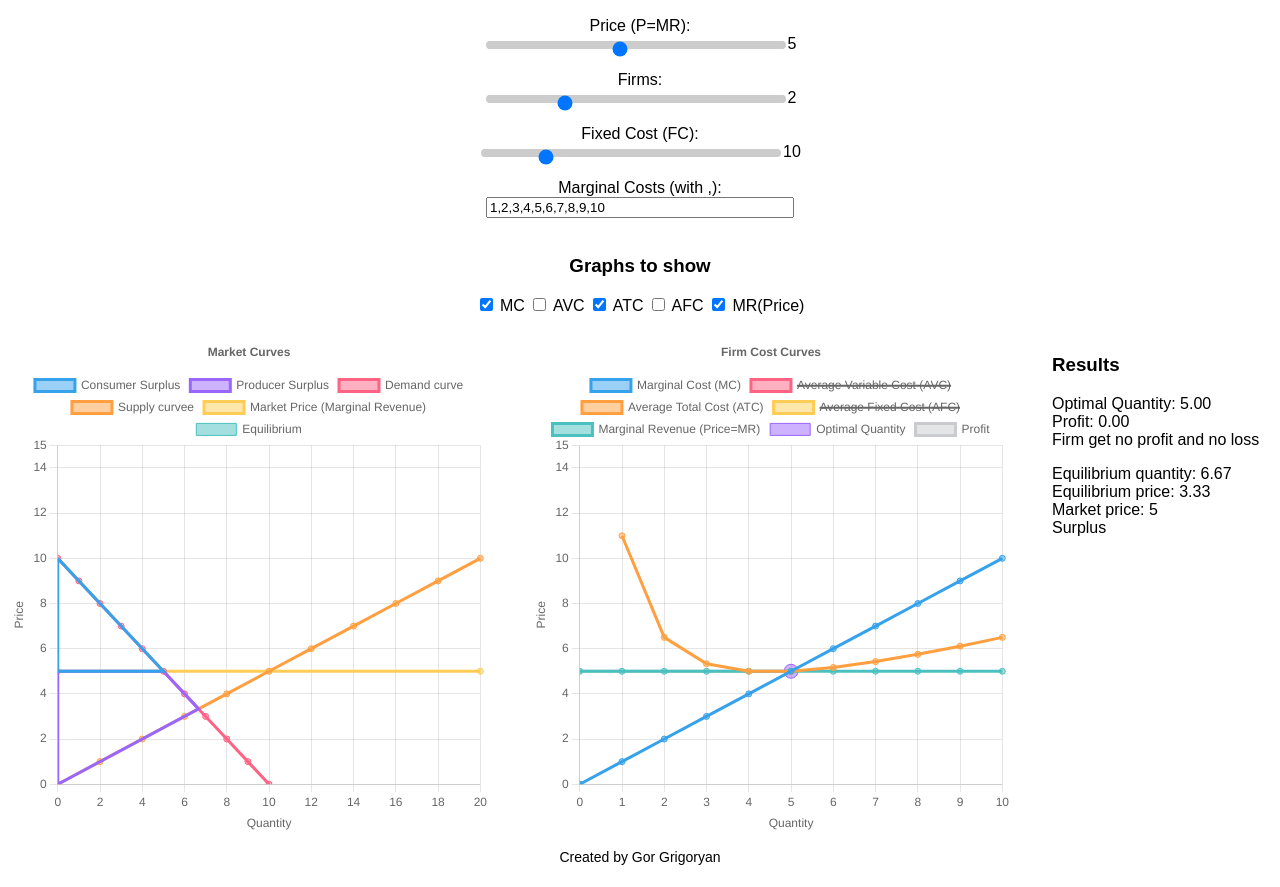
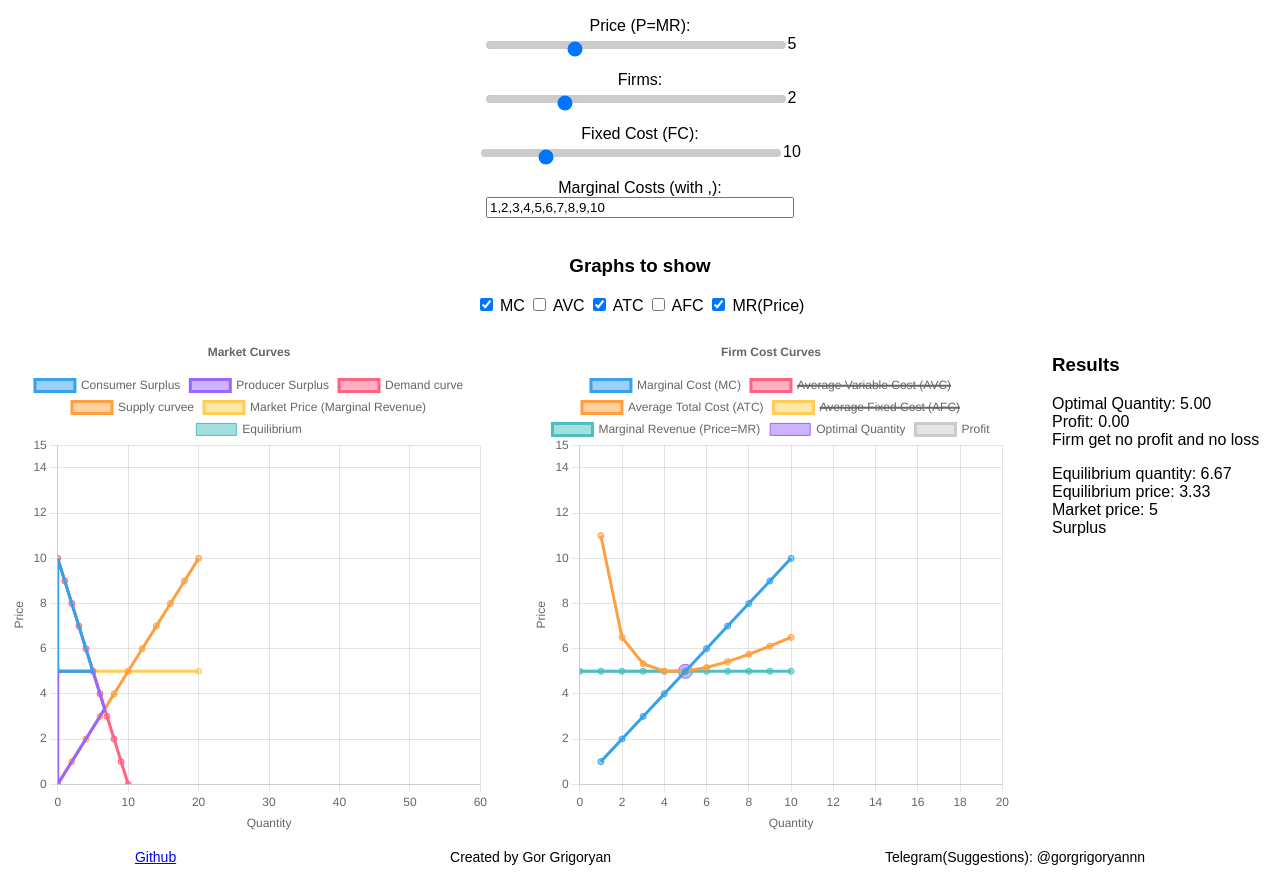
Before and after one commit to x1y2z/perfect-competition-simulator, a plain HTML site: page index.html in a window 1280 px wide. Shown: the part 51-938 px from the top of the page. Drawn offline with nearby package versions, Linux system fonts and the light colour scheme.

Commit message:
update 0.1..4
- Little improvements
- Fixed errors

```diff
--- a/charts.js
+++ b/charts.js
@@ -45,7 +45,7 @@ function createChartDemandSupply()
                 }
             },
             scales:{
-                x:{title:{display:true,text:"Quantity"},min:0},
+                x:{title:{display:true,text:"Quantity"},min:0, max:60}, // because people think that demand shift, not supply
                 y:{title:{display:true,text:"Price"},min:0,max:15} // i set max 15 because my supply and demand curves are based on price and it will look awkward
             }
 
@@ -83,7 +83,7 @@ function createChartFirm(){
                 }
             },
             scales:{
-                x:{title:{display:true,text:"Quantity"},min:0},
+                x:{title:{display:true,text:"Quantity"},min:0, max:20}, // because people think that demand shift, not supply
                 y:{title:{display:true,text:"Price"},min:0,max:15} // i set max 15 because my supply and demand curves are based on price and it will look awkward
             }
 
@@ -174,7 +174,7 @@ function updateSimulationFirm(){
     let mcInput = document.getElementById("mcvalues").value
     let mcArray = mcInput.split(",").map(Number)
 
-    let MC=[{x: 0, y: 0}]
+    let MC=[]
     let AVC=[{x: 0, y: 0}]
     let ATC=[]
     let AFC=[]
@@ -260,7 +260,6 @@ function updateSimulationFirm(){
     })
 
     let atcAtOptimalQ = (FC + totalVC) / optimalQ;
-    let profitMC = findPriceMarginalCost(MC, priceLine)
     let profitCurve = [
         {x:0,y:P},{x:optimalQ,y:P}, {x:optimalQ,y:atcAtOptimalQ}, {x:0,y:atcAtOptimalQ}, {x:0,y:P}
     ]
@@ -315,7 +314,7 @@ function updateSimulationDemandSupply()
     // try to understand please i will not explain this shit
     let consumerSurplus=[]
     if(P >= equil.y) {
-        consumerSurplus=[
+        if(currPriceDemand) {consumerSurplus=[
                 {x:0,y:demand[0].y},
                 {x:demand[0].x,y:demand[0].y},
                 {x:0,y:currPriceDemand.y},
@@ -323,8 +322,9 @@ function updateSimulationDemandSupply()
                 {x:0,y:demand[0].y}
             ]
         }
+    }
     else{
-        consumerSurplus=[
+        if(currPriceSupply) {consumerSurplus=[
                 {x:0,y:demand[0].y},
                 {x:demand[0].x,y:demand[0].y},
                 {x:equil.x,y:equil.y},
@@ -333,10 +333,11 @@ function updateSimulationDemandSupply()
                 {x:0,y:demand[0].y}
             ]
         }
+    }
 
     let producerSurplus=[]
     if(P <= equil.y) {
-        producerSurplus=[
+        if(currPriceSupply) {producerSurplus=[
                 {x:0,y:supply[0].y},
                 {x:supply[0].x,y:supply[0].y},
                 {x:currPriceSupply.x, y:currPriceSupply.y},
@@ -344,8 +345,9 @@ function updateSimulationDemandSupply()
                 {x:0,y:supply[0].y}
             ]
         }
+    }
     else{
-        producerSurplus=[
+        if(currPriceDemand) {producerSurplus=[
                 {x:0,y:supply[0].y},
                 {x:supply[0].x,y:supply[0].y},
                 {x:equil.x,y:equil.y},
@@ -353,6 +355,7 @@ function updateSimulationDemandSupply()
                 {x:0,y:P},
                 {x:0,y:supply[0].y}
             ]
+        }
     }
 
     // ok i think its easy just try to understand the states
@@ -364,8 +367,12 @@ function updateSimulationDemandSupply()
     else
         status = "Equillibrium"
 
+    let status2 = ""
+    if(priceLine[0].y > demand[0].y) // market price>WTP
+        status2 = "Nothing is sold, because market price is higher then willingness to spend(or pay) of the customer"
+
     document.getElementById("results2").innerHTML="Equilibrium quantity: "+equil.x.toFixed(2)+"<br> Equilibrium price: " + equil.y.toFixed(2)+"<br>"+
-        "Market price: " + P+"<br>"+status
+        "Market price: " + P+"<br>"+status+"<br><br>"+status2
 
     // updating info and curve
     chartDemandSupply.data.datasets[1].data = demand
--- a/index.html
+++ b/index.html
@@ -4,14 +4,14 @@
 <head>
     <title>Perfect Competition Simulator</title>
     <script src="https://cdn.jsdelivr.net/npm/chart.js"></script>
-    <link rel="stylesheet" href="style.css">
+    <link rel="stylesheet" type="text/css" href="style.css?v=1.1" />
 </head>
 <body>
 
     <div class="info-container">
         <h2>Perfect Competition Simulator</h2>
 
-        Price (P=MR): <input type="range" id="priceSlider" min="1" max="10" value="5" step="0.01"><span id="priceValue">5</span><br><br>
+        Price (P=MR): <input type="range" id="priceSlider" min="1" max="15" value="5" step="0.01"><span id="priceValue">5</span><br><br>
         Firms: <input type="range" id="firmsSlider" min="1" max="5" value="2"><span id="firmsValue">2</span><br><br>
         Fixed Cost (FC): <input type="range" id="fcSlider" min="0" max="50" value="10" step="0.01"><span id="fcValue">10</span><br><br>
         Marginal Costs (with ,): <br><input id="mcvalues" value="1,2,3,4,5,6,7,8,9,10" style="width:300px"><br><br>
@@ -45,7 +45,11 @@
 
     <script src="charts.js"></script>
 
-    <p class="creator">Created by Gor Grigoryan</p>
+    <div class="creator-container">
+        <a class="creator" href="https://github.com/x1y2z/perfect-competition-simulator">Github</a>
+        <p class="creator">Created by Gor Grigoryan</p>
+        <p class="creator">Telegram(Suggestions): @gorgrigoryannn</p>
+    </div>
 
 </body>
 
--- a/style.css
+++ b/style.css
@@ -70,6 +70,13 @@ input[type="range"]{
     height:8px;
 }
 
+.creator-container {
+    display: flex;       /* Aligns items in a row */
+    gap: 20px;           /* Adds space between the items */
+    align-items: center; /* Keeps them vertically centered */
+    flex-wrap: wrap;     /* Ensures it looks good on mobile */
+}
+
 .creator{
     font-size: 14px;
     font-weight: normal;
```
Lines whose indentation alone changed are shown as unchanged.
